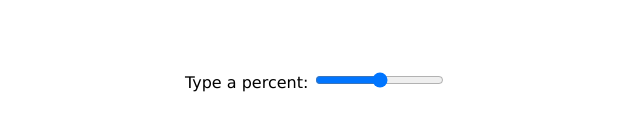
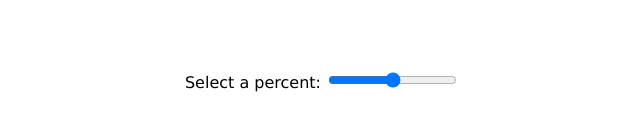
Before and after one commit to katerinanevel/Indicator, a plain HTML site: page demo.html in a window 1280 px wide. Shown: the part 363-494 px from the top of the page, 316-956 px from the left. Drawn offline with Linux system fonts and the light colour scheme.

Commit message:
Update demo.html

```diff
--- a/demo.html
+++ b/demo.html
@@ -11,7 +11,7 @@
 
   <body>
      <div id="indicator"></div>
-     <label class="percent-form" for="percent">Type a percent:
+     <label class="percent-form" for="percent">Select a percent:
        <input  min="0" max="100" type="range" id="percent" name="percent">
      </label>
 
```
